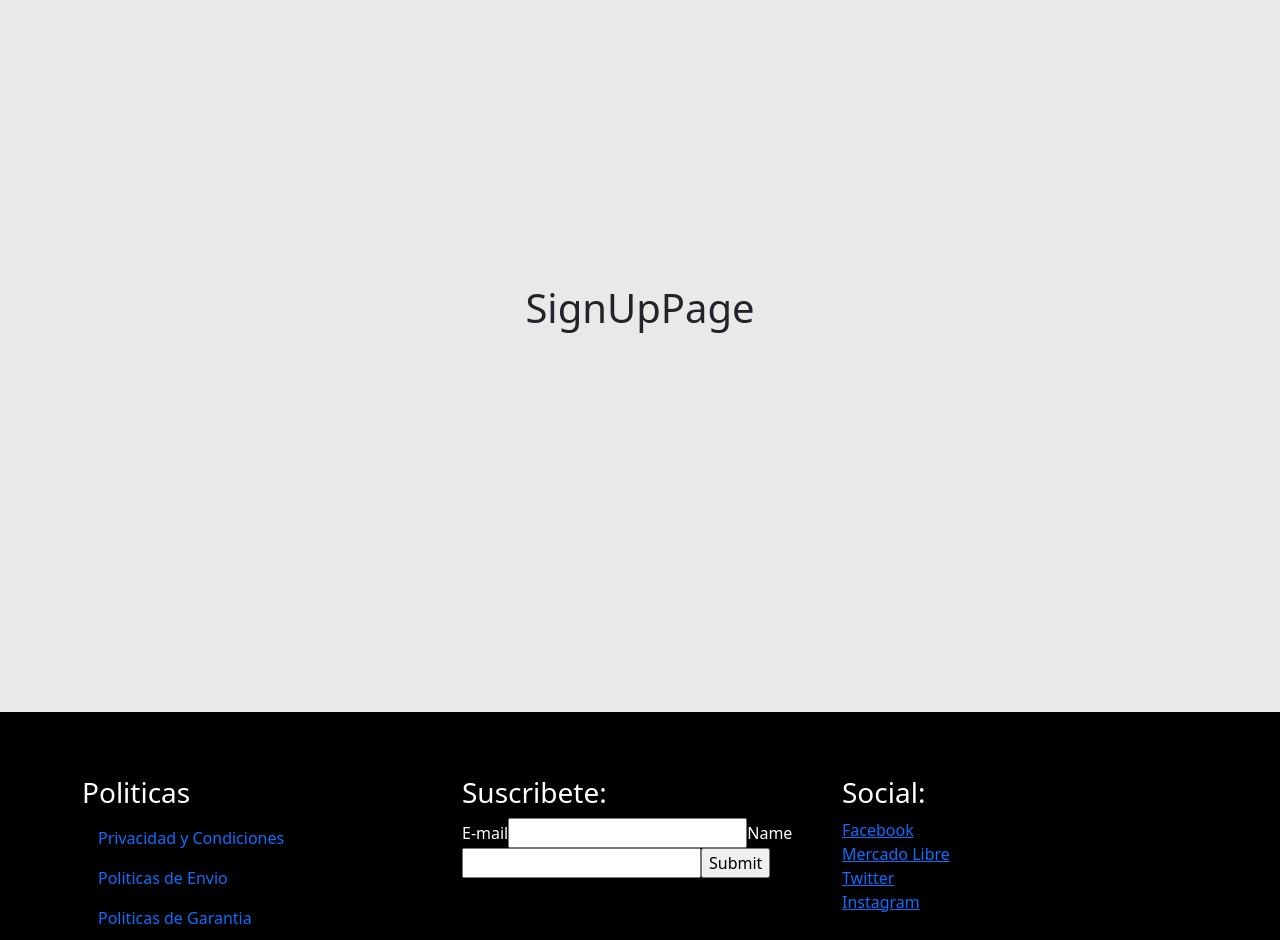
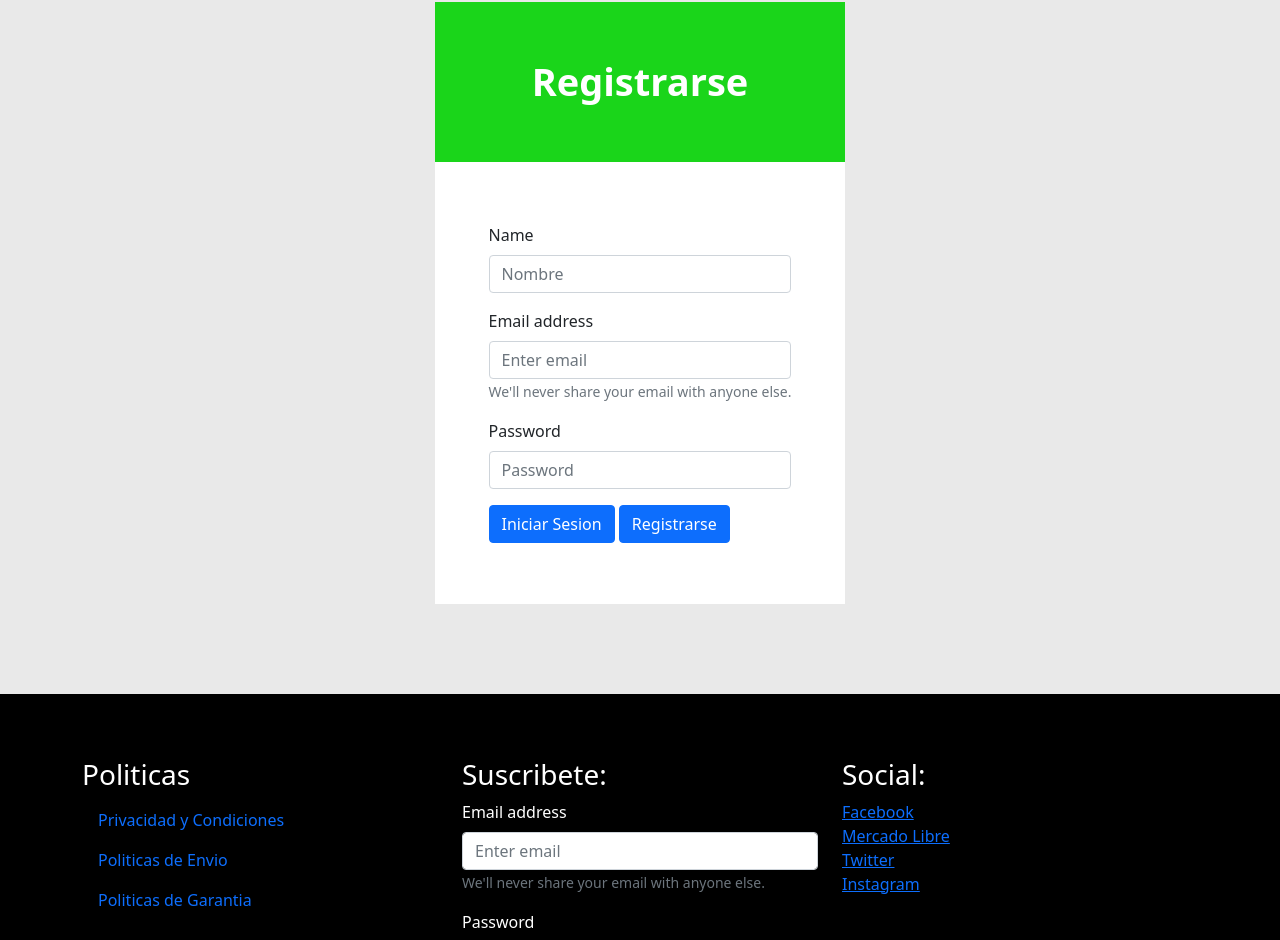
Before and after one commit to elx3020/apc-hardware, a React (Create React App) app: page /sign-up in a window 1280 px wide. Shown: the part 184-1124 px from the top of the page. Built offline with nearby package versions, Linux system fonts and the light colour scheme.

Commit message:
login, signup, policy pages

```diff
--- /dev/null
+++ b/src/components/PageSection/SectionText/TextComponent.jsx
@@ -0,0 +1,23 @@
+import React from "react";
+
+import Container from "react-bootstrap/Container";
+
+import "./style.scss";
+
+function TextComponent(props) {
+  const { title, text } = props;
+  return (
+    <Container>
+      <div className="text-wrapper">
+        <div className="header-c">
+          <h1>{title}</h1>
+        </div>
+        <div className="body-text">
+          <p>{text}</p>
+        </div>
+      </div>
+    </Container>
+  );
+}
+
+export default TextComponent;
--- /dev/null
+++ b/src/components/PageSection/SectionText/style.scss
@@ -0,0 +1,8 @@
+.text-wrapper {
+  background-color: white;
+  margin: 5% 0;
+}
+
+.body-text {
+  padding: 10%;
+}
--- a/src/components/layout/Footer/Footer.jsx
+++ b/src/components/layout/Footer/Footer.jsx
@@ -5,6 +5,9 @@ import Container from "react-bootstrap/Container";
 import Col from "react-bootstrap/Col";
 import Row from "react-bootstrap/Row";
 import Nav from "react-bootstrap/Nav";
+import Form from "react-bootstrap/Form";
+import Button from "react-bootstrap/Button";
+
 function Footer() {
   return (
     <div style={{ backgroundColor: "black", padding: "5% 0", color: "white" }}>
@@ -28,13 +31,22 @@ function Footer() {
           <Col xs={{ order: 12 }}>
             <div>
               <h3>Suscribete:</h3>
-              <form>
-                <label htmlFor="email">E-mail</label>
-                <input type="email" name="email" />
-                <label htmlFor="name">Name</label>
-                <input type="text" name="name" />
-                <input type="submit" />
-              </form>
+              <Form>
+                <Form.Group className="mb-3" controlId="formBasicEmail">
+                  <Form.Label>Email address</Form.Label>
+                  <Form.Control type="email" placeholder="Enter email" />
+                  <Form.Text className="text-muted">
+                    We'll never share your email with anyone else.
+                  </Form.Text>
+                </Form.Group>
+                <Form.Group className="mb-3" controlId="formBasicPassword">
+                  <Form.Label>Password</Form.Label>
+                  <Form.Control type="password" placeholder="Password" />
+                </Form.Group>
+                <Button variant="primary" type="submit">
+                  Enviar
+                </Button>
+              </Form>
             </div>
           </Col>
           <Col xs={{ order: 1 }}>
--- a/src/pages/LegalPages/DeliveryPolicyPage.jsx
+++ b/src/pages/LegalPages/DeliveryPolicyPage.jsx
@@ -1,9 +1,18 @@
 import React from "react";
 import PageMarker from "../../components/layout/PageFiller/PageMarker";
+
+import Container from "react-bootstrap/Container";
+
+import TextComponent from "../../components/PageSection/SectionText/TextComponent";
+
+const textDelivery = `El envío del producto solicitado se realizará en el término de 24 horas a partir de recibirse la confirmación de pago por parte del cliente, a este tiempo se sumará el que le tome al transportista entregarlo en la dirección establecida por el cliente en su pedido.
+APC Hardware es responsable del estado de la mercadería hasta el momento que esta sea entregada al transportista, el cliente es responsable de revisar que el producto que le sea entregado se encuentre en perfectas condiciones físicas y de acuerdo al pedido realizado. Al recibir su pedido deberá verificar que los sellos de seguridad se encuentren intactos, en caso de encontrar alguna anomalía deberá rechazar la entrega y comunicar del particular a APC Hardware.
+Los costos de envío fuera de las ciudades de Quito y Guayaquil, serán asumidos por el cliente y de acuerdo al tarifario del transportista.`;
+
 function DeliveryPolicyPage() {
   return (
     <div>
-      <PageMarker pageName="DeliveryPolicypage" />
+      <TextComponent title="Politicas de Envio" text={textDelivery} />
     </div>
   );
 }
--- a/src/pages/LegalPages/PrivacyPage.jsx
+++ b/src/pages/LegalPages/PrivacyPage.jsx
@@ -1,9 +1,32 @@
 import React from "react";
 import PageMarker from "../../components/layout/PageFiller/PageMarker";
+
+import TextComponent from "../../components/PageSection/SectionText/TextComponent";
+
 function PrivacyPage() {
+  const policyText = `Esta política de privacidad establece cómo APC Hardware usa y protege cualquier información que usted proporciona a APC Hardware cuando se utiliza este sitio web. APC Hardware se compromete a garantizar que su privacidad está protegida. Si le pedimos que nos proporcione cierta información por la cual usted puede ser identificado al usar este sitio web, entonces usted puede estar seguro de que sólo se utilizará de acuerdo con esta declaración de privacidad. APC Hardware puede cambiar esta política de vez en cuando al actualizar esta página . Usted debe visitar esta página de vez en cuando para asegurarse de que está satisfecho con los cambios.
+  Lo que recogemos
+
+  Podemos recopilar la siguiente información:
+
+  Nombre
+  Información, incluyendo dirección de correo electrónico de contacto
+  Información demográfica como código postal, preferencias e intereses
+  Otra información pertinente para encuestas a clientes y/o ofertas
+  La lista exhaustiva de las cookies que recopilamos ver la lista de cookies que recopilamos sección
+
+  ¿Qué hacemos con la información que recopilamos?
+
+  Necesitamos esta información para entender sus necesidades y ofrecerle un mejor servicio, y en particular por las siguientes razones:
+
+  Mantenimiento de registros internos
+  Podemos utilizar la información para mejorar nuestros productos y servicios
+  Podemos enviar correos electrónicos promocionales sobre nuevos productos, ofertas especiales u otra información que pensamos que puede resultar interesante utilizar la dirección de correo electrónico que usted ha proporcionado
+  De vez en cuando, también podemos utilizar su información para comunicarnos con usted para fines de investigación de mercado. Podemos comunicarnos con usted por correo electrónico, teléfono , fax o correo. Podemos utilizar la información para personalizar el sitio web de acuerdo a sus intereses`;
+
   return (
     <div>
-      <PageMarker pageName="PrivacyPage" />
+      <TextComponent title="Politicas de Privacidad" text={policyText} />
     </div>
   );
 }
--- a/src/pages/LegalPages/WarrantyPolicyPage.jsx
+++ b/src/pages/LegalPages/WarrantyPolicyPage.jsx
@@ -1,9 +1,14 @@
 import React from "react";
 import PageMarker from "../../components/layout/PageFiller/PageMarker";
+
+import TextComponent from "../../components/PageSection/SectionText/TextComponent";
+
 function WarrantyPolicyPage() {
+  const warrantyText = `Una vez que la mercadería sea entregada por Tecnomega Store no se acepta ningún tipo de devolución, en caso que el producto presente alguna falla atribuible a defectos de fabricación se procederá de acuerdo a las políticas establecidas por el fabricante del producto, según el caso la garantía será cubierta por Tecnomega Store o por el fabricante y en los términos establecidos por la marca a nivel internacional.`;
+
   return (
     <div>
-      <PageMarker pageName="WarrantyPolicyPage" />
+      <TextComponent title="Politicas de Envio" text={warrantyText} />
     </div>
   );
 }
--- a/src/pages/LoginPage/LoginPage.js
+++ b/src/pages/LoginPage/LoginPage.js
@@ -1,10 +1,42 @@
 import React from "react";
 import { connect } from "react-redux";
 import PageMarker from "../../components/layout/PageFiller/PageMarker";
+
+import Card from "react-bootstrap/Card";
+import Form from "react-bootstrap/Form";
+import Button from "react-bootstrap/Button";
+import Container from "react-bootstrap/Container";
+
+import "./style.scss";
 export const LoginPage = (props) => {
   return (
     <div>
-      <PageMarker pageName="LoginPage" />
+      <div className="center-flex">
+        <div className="login-card">
+          <div className="header-c">Iniciar Sesion</div>
+          <div className="body-login">
+            <Form>
+              <Form.Group className="mb-3" controlId="formBasicEmail">
+                <Form.Label>Email address</Form.Label>
+                <Form.Control type="email" placeholder="Enter email" />
+                <Form.Text className="text-muted">
+                  We'll never share your email with anyone else.
+                </Form.Text>
+              </Form.Group>
+              <Form.Group className="mb-3" controlId="formBasicPassword">
+                <Form.Label>Password</Form.Label>
+                <Form.Control type="password" placeholder="Password" />
+              </Form.Group>
+              <Button variant="primary" type="submit">
+                Iniciar Sesion
+              </Button>{" "}
+              <Button variant="primary" type="submit">
+                Registrarse
+              </Button>
+            </Form>
+          </div>
+        </div>
+      </div>
     </div>
   );
 };
--- /dev/null
+++ b/src/pages/LoginPage/style.scss
@@ -0,0 +1,31 @@
+.center-flex {
+  display: flex;
+  align-items: center;
+  justify-content: center;
+}
+
+.login-card {
+  display: flex;
+  width: 32vw;
+  flex-direction: column;
+  align-items: center;
+  justify-content: space-between;
+  background-color: white;
+  margin: 7% 0;
+}
+
+.header-c {
+  height: 20vh;
+  width: 100%;
+  background-color: rgb(26, 213, 26);
+  font-size: 38px;
+  color: white;
+  font-weight: 800;
+  display: flex;
+  align-items: center;
+  justify-content: center;
+}
+
+.body-login {
+  padding: 15% 0;
+}
--- a/src/pages/SignUpPage/SignUpPage.jsx
+++ b/src/pages/SignUpPage/SignUpPage.jsx
@@ -1,10 +1,41 @@
 import React from "react";
 import { connect } from "react-redux";
-import PageMarker from "../../components/layout/PageFiller/PageMarker";
+import Form from "react-bootstrap/Form";
+import Button from "react-bootstrap/Button";
+
 export const SignUpPage = (props) => {
   return (
     <div>
-      <PageMarker pageName="SignUpPage" />
+      <div className="center-flex">
+        <div className="login-card">
+          <div className="header-c">Registrarse</div>
+          <div className="body-login">
+            <Form>
+              <Form.Group className="mb-3" controlId="formBasicName">
+                <Form.Label>Name</Form.Label>
+                <Form.Control type="text" placeholder="Nombre" />
+              </Form.Group>
+              <Form.Group className="mb-3" controlId="formBasicEmail">
+                <Form.Label>Email address</Form.Label>
+                <Form.Control type="email" placeholder="Enter email" />
+                <Form.Text className="text-muted">
+                  We'll never share your email with anyone else.
+                </Form.Text>
+              </Form.Group>
+              <Form.Group className="mb-3" controlId="formBasicPassword">
+                <Form.Label>Password</Form.Label>
+                <Form.Control type="password" placeholder="Password" />
+              </Form.Group>
+              <Button variant="primary" type="submit">
+                Iniciar Sesion
+              </Button>{" "}
+              <Button variant="primary" type="submit">
+                Registrarse
+              </Button>
+            </Form>
+          </div>
+        </div>
+      </div>
     </div>
   );
 };
```
